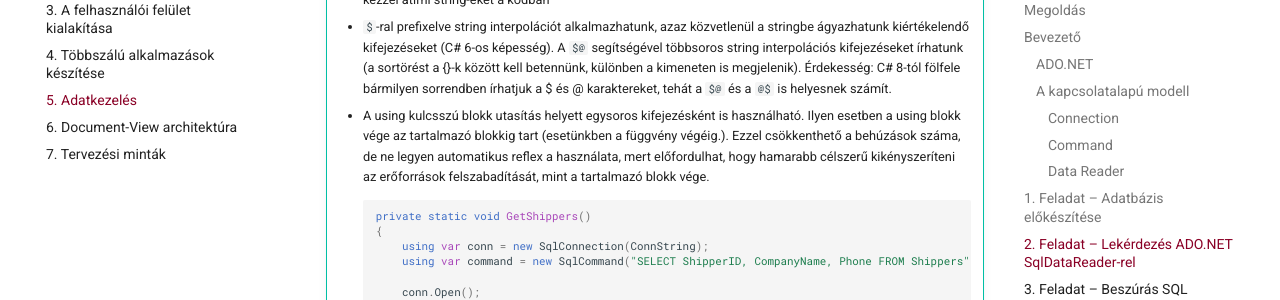
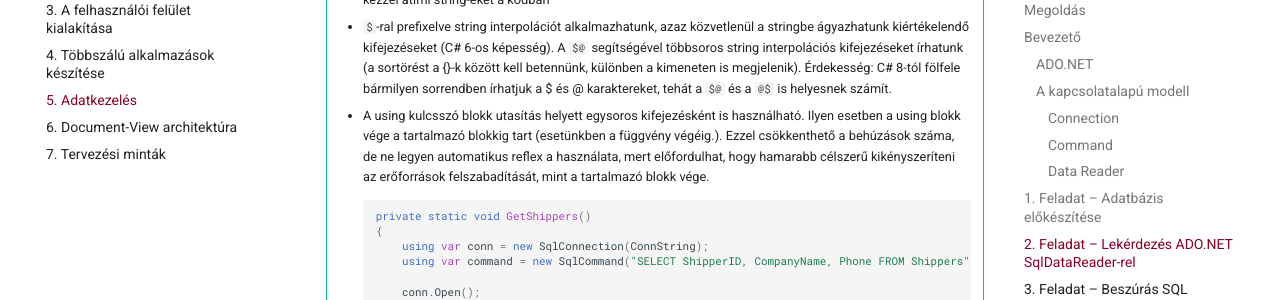
Before and after one commit to bmeviauab00/szoftvertechnikak, an MkDocs documentation site: the page built from docs/labor/5-adatkezeles/index.md, in a window 1280 px wide and 900 px high, scrolled down 7273 px. Shown: the part 152-452 px from the top of the window. Built offline with MkDocs 1.6.1 and Material for MkDocs 9.7.7, drawn with Linux system fonts in a browser that asks for light colours; emoji names are drawn with the system emoji font; comment, search, counter and statistics services are not loaded.

Commit message:
Lab 5 typo

````diff
--- a/docs/labor/5-adatkezeles/index.md
+++ b/docs/labor/5-adatkezeles/index.md
@@ -261,7 +261,7 @@ A feladat egy olyan C# nyelvű konzol alkalmazás elkészítése, amely használ
         - A fordító nem értelmezi az SQL parancs szövegét (az csak egy string), hanem majd csak az adatbázis, így hibás SQL esetén csak futási idejű kivételt kapunk
         - Figyeljük meg, hogy az adatbázis séma változása esetén, pl. egy oszlop átnevezése után, hány helyen kell kézzel átírni string-eket a kódban
         - `$`-ral prefixelve string interpolációt alkalmazhatunk, azaz közvetlenül a stringbe ágyazhatunk kiértékelendő kifejezéseket (C# 6-os képesség). A `$@` segítségével többsoros string interpolációs kifejezéseket írhatunk (a sortörést a {}-k között kell betennünk, különben a kimeneten is megjelenik). Érdekesség: C# 8-tól fölfele bármilyen sorrendben írhatjuk a $ és @ karaktereket, tehát a `$@` és a `@$` is helyesnek számít.
-        - A using kulcsszú blokk utasítás helyett egysoros kifejezésként is használható. Ilyen esetben a using blokk vége az tartalmazó blokkig tart (esetünkben a függvény végéig.). Ezzel csökkenthető a behúzások száma, de ne legyen automatikus reflex a használata, mert előfordulhat, hogy hamarabb célszerű kikényszeríteni az erőforrások felszabadítását, mint a tartalmazó blokk vége.
+        - A using kulcsszó blokk utasítás helyett egysoros kifejezésként is használható. Ilyen esetben a using blokk vége a tartalmazó blokkig tart (esetünkben a függvény végéig.). Ezzel csökkenthető a behúzások száma, de ne legyen automatikus reflex a használata, mert előfordulhat, hogy hamarabb célszerű kikényszeríteni az erőforrások felszabadítását, mint a tartalmazó blokk vége.
 
             ```cs
             private static void GetShippers()
````
